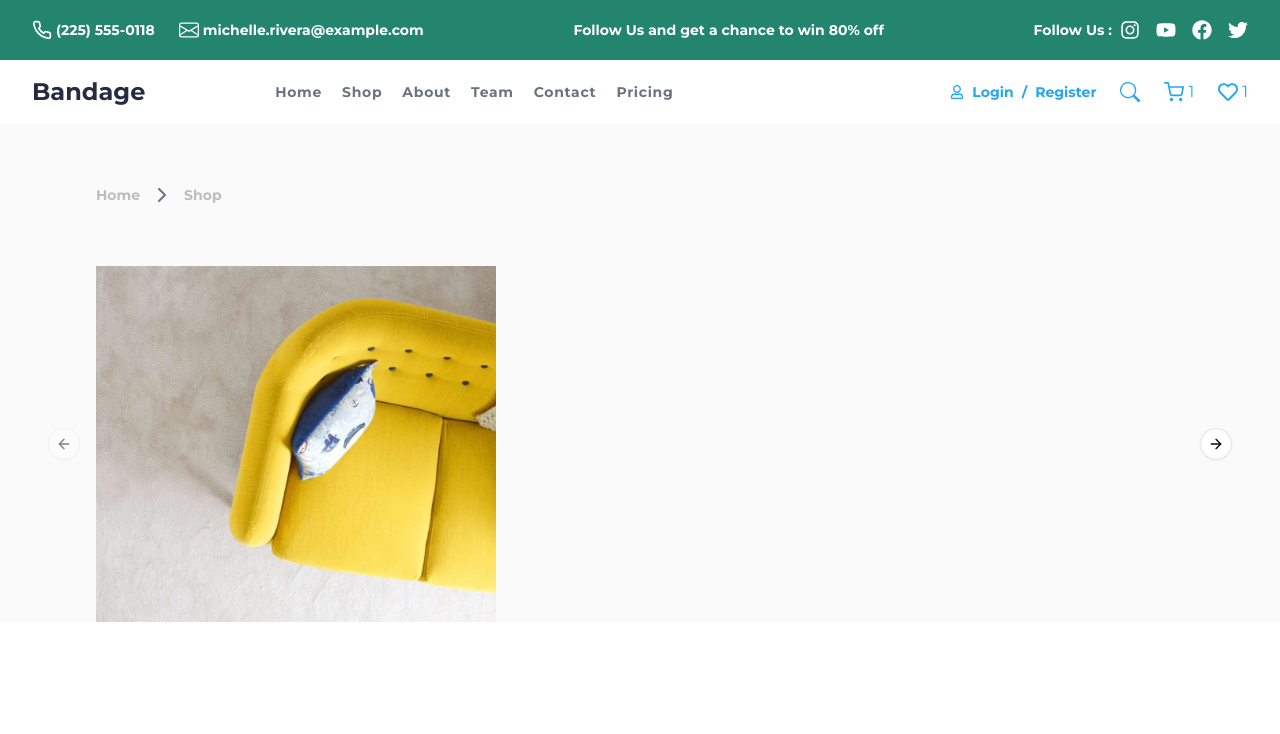
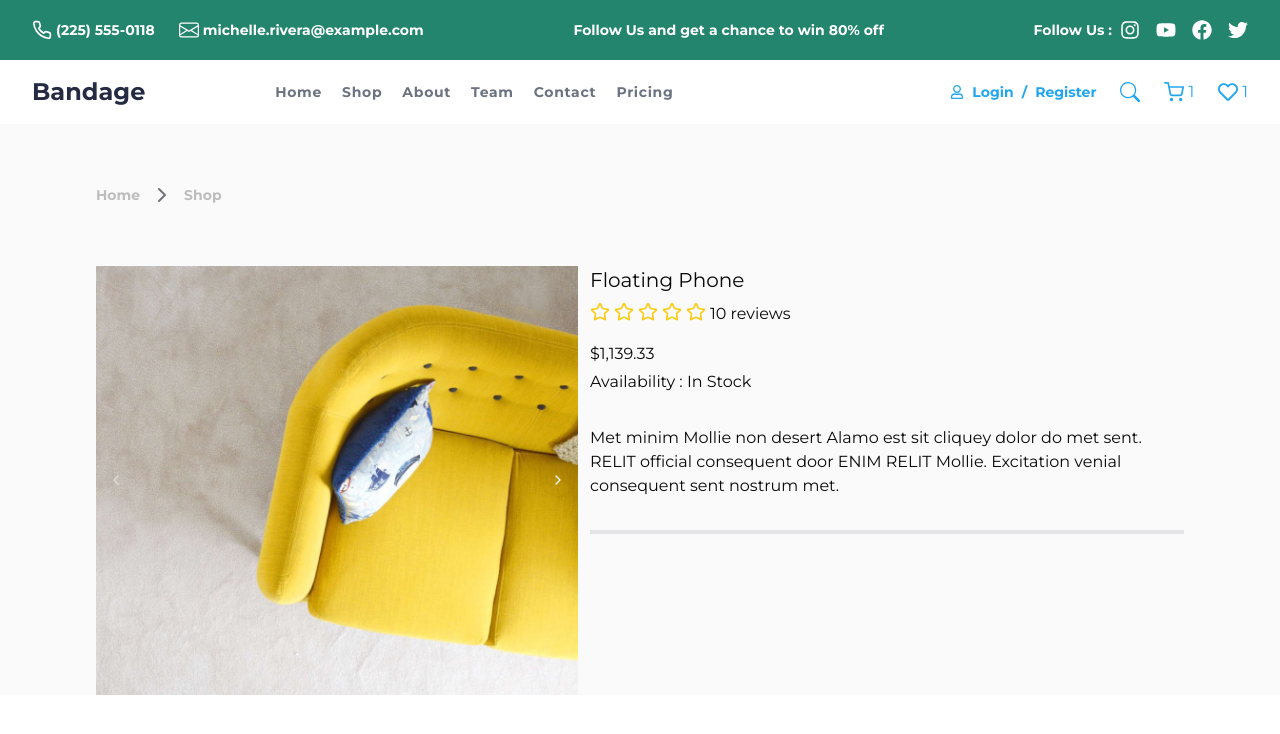
Before and after one commit to roshaanrashidkhan/giaic-hackathon-2-ecommerce-ui-ux, a Next.js app: page /product in a window 1280 px wide. Shown: the top 734 px of the page. Built offline with nearby package versions, Linux system fonts and the light colour scheme.

Commit message:
product added

```diff
--- a/package.json
+++ b/package.json
@@ -3,7 +3,7 @@
   "version": "0.1.0",
   "private": true,
   "scripts": {
-    "dev": "next dev",
+    "dev": "next dev --turbopack",
     "build": "next build",
     "start": "next start",
     "lint": "next lint"
--- a/src/components/dynamic-product.tsx
+++ b/src/components/dynamic-product.tsx
@@ -5,21 +5,55 @@ import {
   CarouselNext,
   CarouselPrevious,
 } from "@/components/ui/carousel";
+import { Star } from "lucide-react";
 import Image from "next/image";
 
 export default function DynamicProduct() {
   return (
     <section className="w-full flex items-center justify-center bg-[#FAFAFA]">
-      <div className="w-[85%]">
-        <Carousel>
+      <div className="w-[85%] flex items-start justify-between gap-3">
+        <Carousel className="w-full">
           <CarouselContent>
-            <CarouselItem><Image src="/sofa.png" width={400} height={100} alt="Sofa" /></CarouselItem>
-            <CarouselItem><Image src="/sofa.png" width={400} height={100} alt="Sofa" /></CarouselItem>
-            <CarouselItem><Image src="/sofa.png" width={400} height={100} alt="Sofa" /></CarouselItem>
+            <CarouselItem>
+              <Image src="/sofa.png" width={500} height={100} alt="Sofa" />
+            </CarouselItem>
+            <CarouselItem>
+              <Image src="/sofa.png" width={500} height={100} alt="Sofa" />
+            </CarouselItem>
+            <CarouselItem>
+              <Image src="/sofa.png" width={500} height={100} alt="Sofa" />
+            </CarouselItem>
           </CarouselContent>
-          <CarouselPrevious />
-          <CarouselNext />
+          <CarouselPrevious className="left-1 bg-transparent border-none text-white hover:bg-transparent hover:text-white" />
+          <CarouselNext className="right-1 bg-transparent border-none text-white hover:bg-transparent hover:text-white" />
         </Carousel>
+        <div>
+          <h2 className="text-xl">Floating Phone</h2>
+          <div className="flex gap-1 mt-2">
+            <Star className="text-yellow-400 w-5 h-5" />
+            <Star className="text-yellow-400 w-5 h-5" />
+            <Star className="text-yellow-400 w-5 h-5" />
+            <Star className="text-yellow-400 w-5 h-5" />
+            <Star className="text-yellow-400 w-5 h-5" />
+            <span>10 reviews</span>
+          </div>
+          <h3 className="mt-4">$1,139.33</h3>
+          <h4 className="mt-1">
+            Availability : <span>In Stock</span>
+          </h4>
+          <p className="mt-8">
+            Met minim Mollie non desert Alamo est sit cliquey dolor do met sent.
+            RELIT official consequent door ENIM RELIT Mollie. Excitation venial
+            consequent sent nostrum met.
+          </p>
+          <hr className="my-8 border-2" />
+          <div>
+            <span></span>
+            <span></span>
+            <span></span>
+            <span></span>
+          </div>
+        </div>
       </div>
     </section>
   );
--- a/src/components/ui/carousel.tsx
+++ b/src/components/ui/carousel.tsx
@@ -4,7 +4,7 @@ import * as React from "react"
 import useEmblaCarousel, {
   type UseEmblaCarouselType,
 } from "embla-carousel-react"
-import { ArrowLeft, ArrowRight } from "lucide-react"
+import { ChevronLeft, ChevronRight } from "lucide-react"
 
 import { cn } from "@/lib/utils"
 import { Button } from "@/components/ui/button"
@@ -216,7 +216,7 @@ const CarouselPrevious = React.forwardRef<
       onClick={scrollPrev}
       {...props}
     >
-      <ArrowLeft className="h-4 w-4" />
+      <ChevronLeft className="h-20 w-20" />
       <span className="sr-only">Previous slide</span>
     </Button>
   )
@@ -245,7 +245,8 @@ const CarouselNext = React.forwardRef<
       onClick={scrollNext}
       {...props}
     >
-      <ArrowRight className="h-4 w-4" />
+      {/* <ArrowRight className="h-4 w-4" /> */}
+      <ChevronRight className="w-20 h-20" />
       <span className="sr-only">Next slide</span>
     </Button>
   )
```
